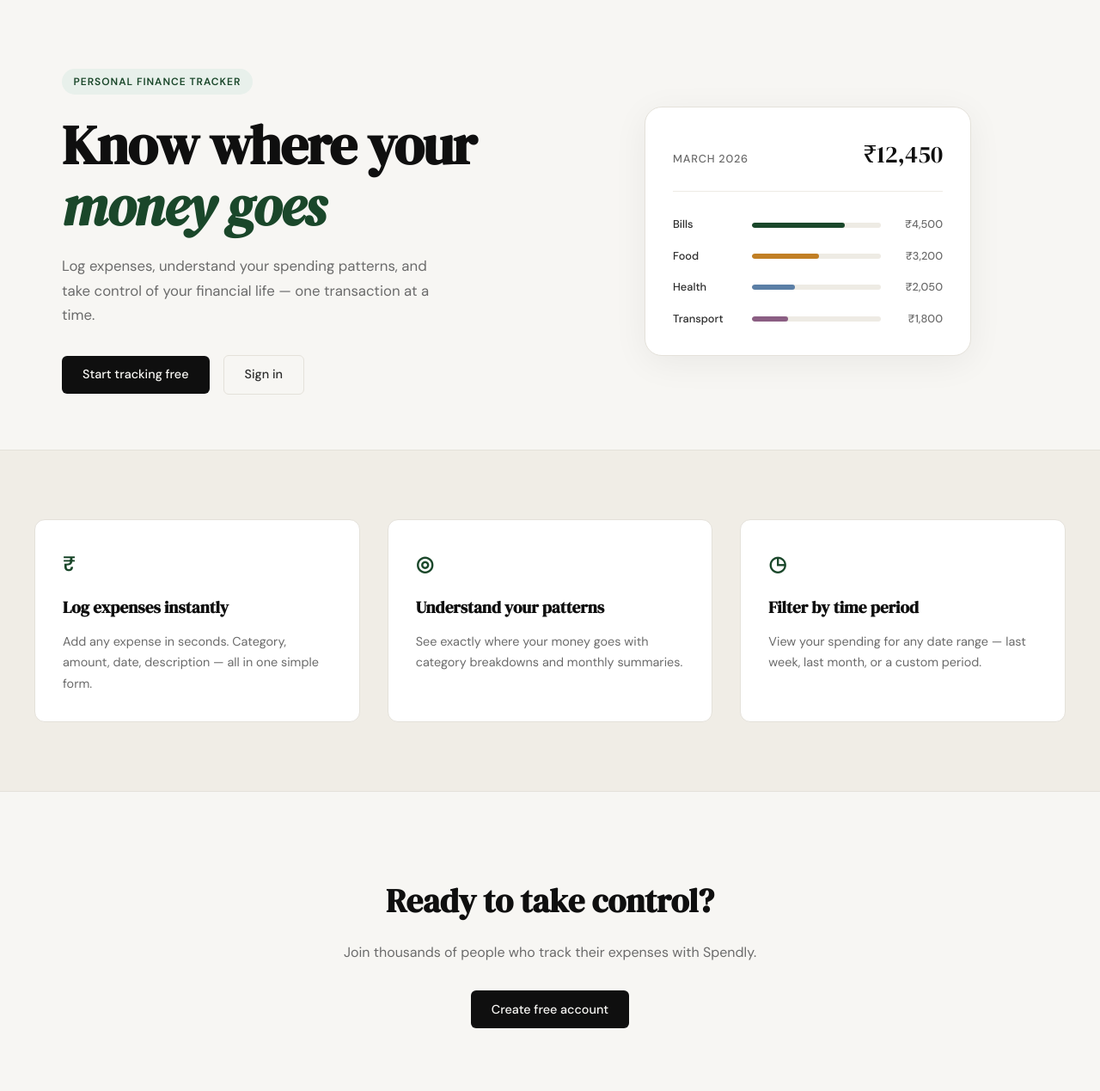
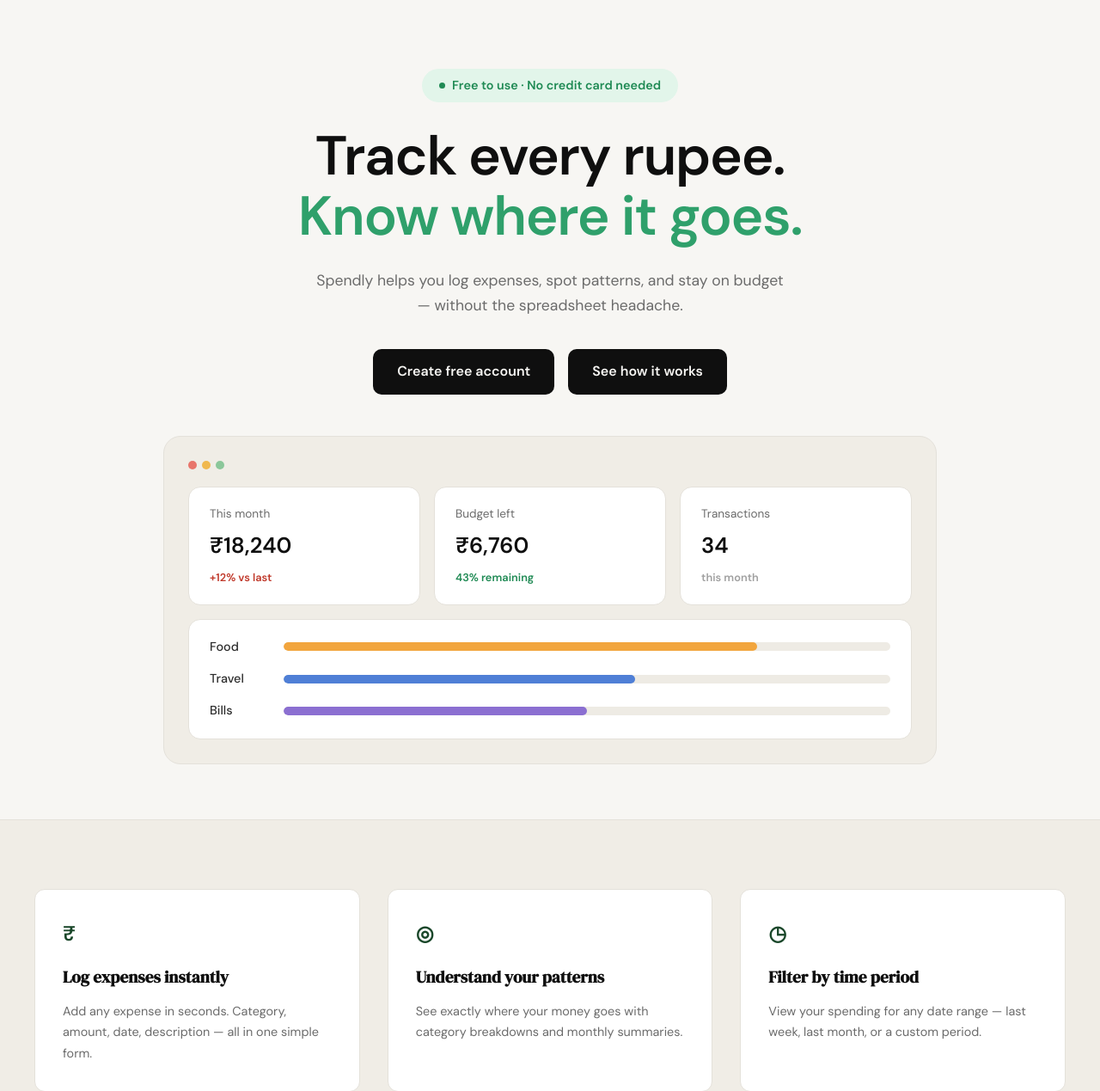
Before and after one commit to Krati010/SpendlyApp, a Flask app: page / in a window 1280 px wide. Shown: the part 61-1330 px from the top of the page at 86% size. Run offline with Flask 3, Linux system fonts and the light colour scheme.

Commit message:
landing: redesign hero section

```diff
--- a/static/css/style.css
+++ b/static/css/style.css
@@ -125,54 +125,88 @@ a { color: inherit; text-decoration: none; }
 
 .hero {
     padding: 5rem 2rem 4rem;
-    display: grid;
-    grid-template-columns: 1fr 1fr;
-    gap: 4rem;
+    display: flex;
+    flex-direction: column;
     align-items: center;
+    gap: 3rem;
     max-width: var(--max-width);
     margin: 0 auto;
+    text-align: center;
+}
+
+.hero-inner {
+    display: flex;
+    flex-direction: column;
+    align-items: center;
+    max-width: 700px;
 }
 
 .hero-badge {
-    display: inline-block;
-    background: var(--accent-light);
-    color: var(--accent);
-    font-size: 0.75rem;
+    display: inline-flex;
+    align-items: center;
+    gap: 0.5rem;
+    background: #e2f5ea;
+    color: #1f8a54;
+    font-size: 0.9rem;
     font-weight: 600;
-    letter-spacing: 0.08em;
-    text-transform: uppercase;
-    padding: 0.35rem 0.85rem;
+    padding: 0.5rem 1.25rem;
     border-radius: 999px;
+    margin-bottom: 1.75rem;
+}
+
+.hero-badge-dot {
+    width: 7px;
+    height: 7px;
+    border-radius: 50%;
+    background: #1f8a54;
+}
+
+.hero-title {
+    font-family: var(--font-body);
+    font-weight: 800;
+    font-size: clamp(2.5rem, 6vw, 4rem);
+    line-height: 1.1;
+    letter-spacing: -0.02em;
+    color: var(--ink);
     margin-bottom: 1.5rem;
 }
 
-.hero-title {
-    font-family: var(--font-display);
-    font-size: clamp(2.5rem, 5vw, 4rem);
-    line-height: 1.1;
-    letter-spacing: -0.02em;
-    color: var(--ink);
-    margin-bottom: 1.25rem;
-}
-
-.hero-title em {
-    font-style: italic;
-    color: var(--accent);
+.hero-title-accent {
+    color: #2fa06b;
 }
 
 .hero-subtitle {
-    font-size: 1.05rem;
+    font-size: 1.1rem;
     color: var(--ink-muted);
-    line-height: 1.7;
-    max-width: 460px;
-    margin-bottom: 2rem;
+    line-height: 1.65;
+    max-width: 560px;
+    margin-bottom: 2.25rem;
 }
 
 .hero-actions {
     display: flex;
     gap: 1rem;
     align-items: center;
+    justify-content: center;
+    flex-wrap: wrap;
 }
+
+.hero-btn {
+    display: inline-block;
+    background: var(--ink);
+    color: var(--paper);
+    padding: 0.85rem 1.75rem;
+    border-radius: 10px;
+    font-family: var(--font-body);
+    font-size: 1rem;
+    font-weight: 700;
+    cursor: pointer;
+    border: none;
+    transition: background 0.2s;
+    text-decoration: none;
+}
+
+.hero-btn:hover { background: var(--accent); }
 
 /* ------------------------------------------------------------------ */
 /* Mock card (hero visual)                                             */
@@ -181,58 +215,99 @@ a { color: inherit; text-decoration: none; }
 .hero-visual {
     display: flex;
     justify-content: center;
+    width: 100%;
 }
 
 .mock-card {
+    background: var(--paper-warm);
+    border: 1px solid var(--border);
+    border-radius: var(--radius-lg);
+    padding: 1.75rem;
+    width: 100%;
+    max-width: 900px;
+}
+
+.mock-dots {
+    display: flex;
+    gap: 6px;
+    margin-bottom: 1.25rem;
+}
+
+.mock-dot {
+    width: 10px;
+    height: 10px;
+    border-radius: 50%;
+}
+
+.mock-dot-red { background: #e8756b; }
+.mock-dot-yellow { background: #f0b84d; }
+.mock-dot-green { background: #8bc79a; }
+
+.mock-stats {
+    display: grid;
+    grid-template-columns: repeat(3, 1fr);
+    gap: 1rem;
+    margin-bottom: 1rem;
+}
+
+.mock-stat {
     background: var(--paper-card);
     border: 1px solid var(--border);
-    border-radius: var(--radius-lg);
-    padding: 2rem;
-    width: 100%;
-    max-width: 380px;
-    box-shadow: 0 8px 40px rgba(0,0,0,0.06);
+    border-radius: 14px;
+    padding: 1.25rem 1.5rem;
+    text-align: left;
+    display: flex;
+    flex-direction: column;
+    gap: 0.4rem;
 }
 
-.mock-card-header {
-    display: flex;
-    justify-content: space-between;
-    align-items: baseline;
-    margin-bottom: 1.75rem;
-    padding-bottom: 1.25rem;
-    border-bottom: 1px solid var(--border-soft);
+.mock-stat-label {
+    font-size: 0.85rem;
+    color: var(--ink-muted);
 }
 
-.mock-label {
-    font-size: 0.8rem;
-    font-weight: 500;
-    color: var(--ink-muted);
-    text-transform: uppercase;
-    letter-spacing: 0.06em;
-}
-
-.mock-total {
-    font-family: var(--font-display);
-    font-size: 1.75rem;
+.mock-stat-value {
+    font-family: var(--font-body);
+    font-weight: 700;
+    font-size: 1.6rem;
     color: var(--ink);
 }
 
-.mock-bars { display: flex; flex-direction: column; gap: 1rem; }
+.mock-stat-change {
+    font-size: 0.8rem;
+    font-weight: 600;
+}
+
+.mock-stat-negative { color: var(--danger); }
+.mock-stat-positive { color: #1f8a54; }
+.mock-stat-neutral { color: var(--ink-faint); }
+
+.mock-bars-card {
+    background: var(--paper-card);
+    border: 1px solid var(--border);
+    border-radius: 14px;
+    padding: 1.25rem 1.5rem;
+}
 
 .mock-bar-row {
     display: grid;
-    grid-template-columns: 80px 1fr 60px;
+    grid-template-columns: 70px 1fr;
     align-items: center;
-    gap: 0.75rem;
+    gap: 1rem;
+    margin-bottom: 0.9rem;
 }
 
+.mock-bar-row:last-child { margin-bottom: 0; }
+
 .mock-cat {
-    font-size: 0.8rem;
+    font-size: 0.9rem;
     font-weight: 500;
     color: var(--ink-soft);
+    text-align: left;
 }
 
 .mock-bar-track {
-    height: 6px;
+    height: 10px;
     background: var(--border-soft);
     border-radius: 999px;
     overflow: hidden;
@@ -240,21 +315,13 @@ a { color: inherit; text-decoration: none; }
 
 .mock-bar {
     height: 100%;
-    background: var(--accent);
     border-radius: 999px;
     transition: width 0.6s ease;
 }
 
-.mock-bar-2 { background: var(--accent-2); }
-.mock-bar-3 { background: #5b7fa6; }
-.mock-bar-4 { background: #8b5e83; }
-
-.mock-amt {
-    font-size: 0.8rem;
-    font-weight: 500;
-    color: var(--ink-muted);
-    text-align: right;
-}
+.mock-bar-food { background: #f2a53d; }
+.mock-bar-travel { background: #4f7fd6; }
+.mock-bar-bills { background: #8b6fd1; }
 
 /* ------------------------------------------------------------------ */
 /* Buttons                                                             */
@@ -630,20 +697,12 @@ a { color: inherit; text-decoration: none; }
 /* ------------------------------------------------------------------ */
 
 @media (max-width: 900px) {
-    .hero {
-        grid-template-columns: 1fr;
-        text-align: center;
-    }
-
-    .hero-subtitle { max-width: 100%; }
-    .hero-actions { justify-content: center; }
-    .hero-visual { display: none; }
-
     .features-inner { grid-template-columns: 1fr; }
 }
 
 @media (max-width: 600px) {
     .nav-links a:not(.nav-cta) { display: none; }
     .hero { padding: 3rem 1rem 2rem; }
+    .mock-stats { grid-template-columns: 1fr; }
     .legal-section { padding: 2.5rem 1.25rem 3.5rem; }
 }
--- a/templates/landing.html
+++ b/templates/landing.html
@@ -6,55 +6,67 @@
 
 <section class="hero">
     <div class="hero-inner">
-        <div class="hero-badge">Personal Finance Tracker</div>
+        <div class="hero-badge">
+            <span class="hero-badge-dot"></span>
+            Free to use · No credit card needed
+        </div>
         <h1 class="hero-title">
-            Know where your<br>
-            <em>money goes</em>
+            Track every rupee.<br>
+            <span class="hero-title-accent">Know where it goes.</span>
         </h1>
         <p class="hero-subtitle">
-            Log expenses, understand your spending patterns,
-            and take control of your financial life —
-            one transaction at a time.
+            Spendly helps you log expenses, spot patterns, and stay
+            on budget — without the spreadsheet headache.
         </p>
         <div class="hero-actions">
-            <a href="{{ url_for('register') }}" class="btn-primary">Start tracking free</a>
-            <a href="{{ url_for('login') }}" class="btn-ghost">Sign in</a>
+            <a href="{{ url_for('register') }}" class="hero-btn">Create free account</a>
+            <a href="#" class="hero-btn">See how it works</a>
         </div>
     </div>
     <div class="hero-visual">
         <div class="mock-card">
-            <div class="mock-card-header">
-                <span class="mock-label">March 2026</span>
-                <span class="mock-total">₹12,450</span>
+            <div class="mock-dots">
+                <span class="mock-dot mock-dot-red"></span>
+                <span class="mock-dot mock-dot-yellow"></span>
+                <span class="mock-dot mock-dot-green"></span>
             </div>
-            <div class="mock-bars">
+
+            <div class="mock-stats">
+                <div class="mock-stat">
+                    <span class="mock-stat-label">This month</span>
+                    <span class="mock-stat-value">₹18,240</span>
+                    <span class="mock-stat-change mock-stat-negative">+12% vs last</span>
+                </div>
+                <div class="mock-stat">
+                    <span class="mock-stat-label">Budget left</span>
+                    <span class="mock-stat-value">₹6,760</span>
+                    <span class="mock-stat-change mock-stat-positive">43% remaining</span>
+                </div>
+                <div class="mock-stat">
+                    <span class="mock-stat-label">Transactions</span>
+                    <span class="mock-stat-value">34</span>
+                    <span class="mock-stat-change mock-stat-neutral">this month</span>
+                </div>
+            </div>
+
+            <div class="mock-bars-card">
+                <div class="mock-bar-row">
+                    <span class="mock-cat">Food</span>
+                    <div class="mock-bar-track">
+                        <div class="mock-bar mock-bar-food" style="width: 78%"></div>
+                    </div>
+                </div>
+                <div class="mock-bar-row">
+                    <span class="mock-cat">Travel</span>
+                    <div class="mock-bar-track">
+                        <div class="mock-bar mock-bar-travel" style="width: 58%"></div>
+                    </div>
+                </div>
                 <div class="mock-bar-row">
                     <span class="mock-cat">Bills</span>
                     <div class="mock-bar-track">
-                        <div class="mock-bar" style="width: 72%"></div>
+                        <div class="mock-bar mock-bar-bills" style="width: 50%"></div>
                     </div>
-                    <span class="mock-amt">₹4,500</span>
-                </div>
-                <div class="mock-bar-row">
-                    <span class="mock-cat">Food</span>
-                    <div class="mock-bar-track">
-                        <div class="mock-bar mock-bar-2" style="width: 52%"></div>
-                    </div>
-                    <span class="mock-amt">₹3,200</span>
-                </div>
-                <div class="mock-bar-row">
-                    <span class="mock-cat">Health</span>
-                    <div class="mock-bar-track">
-                        <div class="mock-bar mock-bar-3" style="width: 33%"></div>
-                    </div>
-                    <span class="mock-amt">₹2,050</span>
-                </div>
-                <div class="mock-bar-row">
-                    <span class="mock-cat">Transport</span>
-                    <div class="mock-bar-track">
-                        <div class="mock-bar mock-bar-4" style="width: 28%"></div>
-                    </div>
-                    <span class="mock-amt">₹1,800</span>
                 </div>
             </div>
         </div>
```
